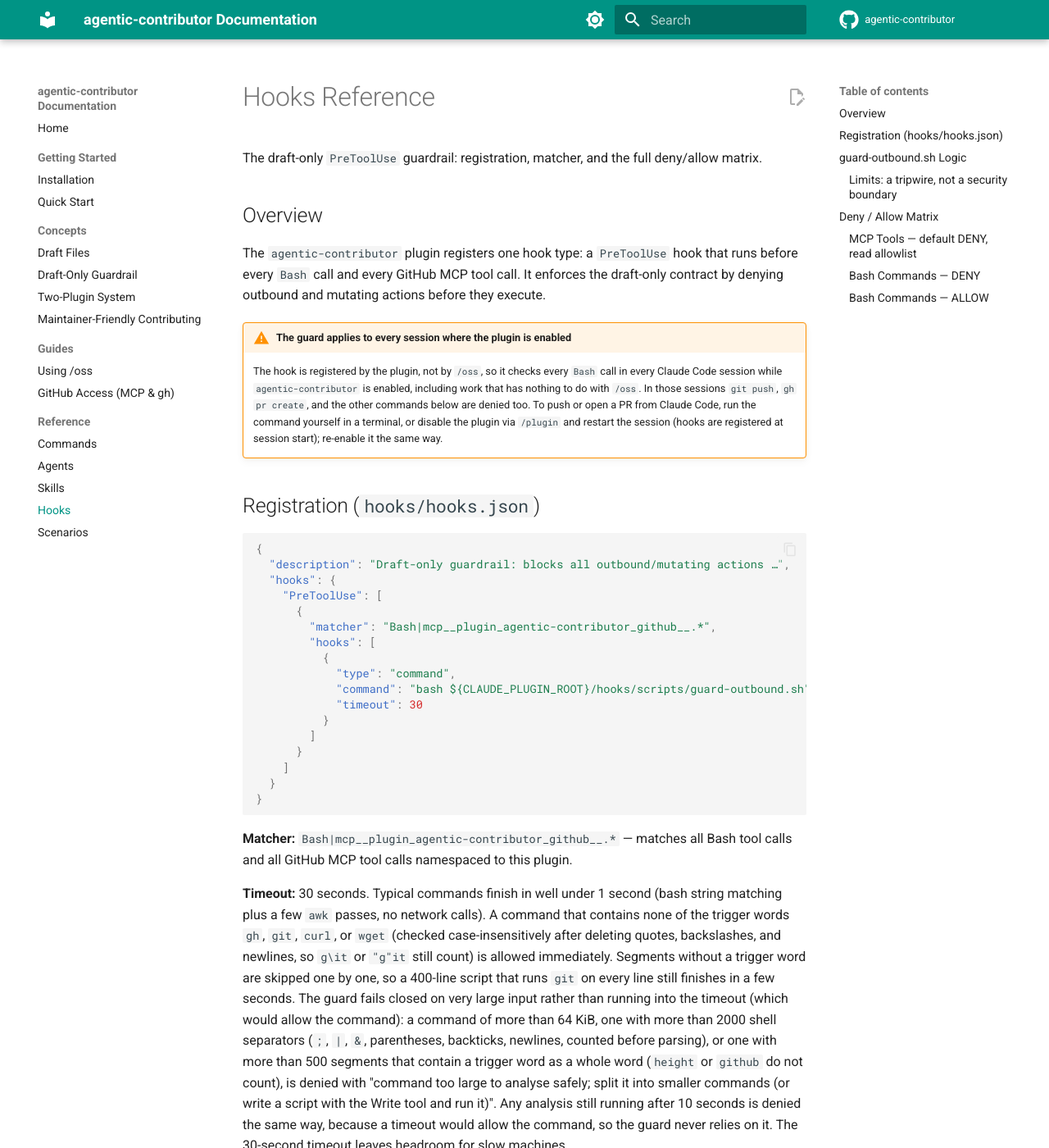
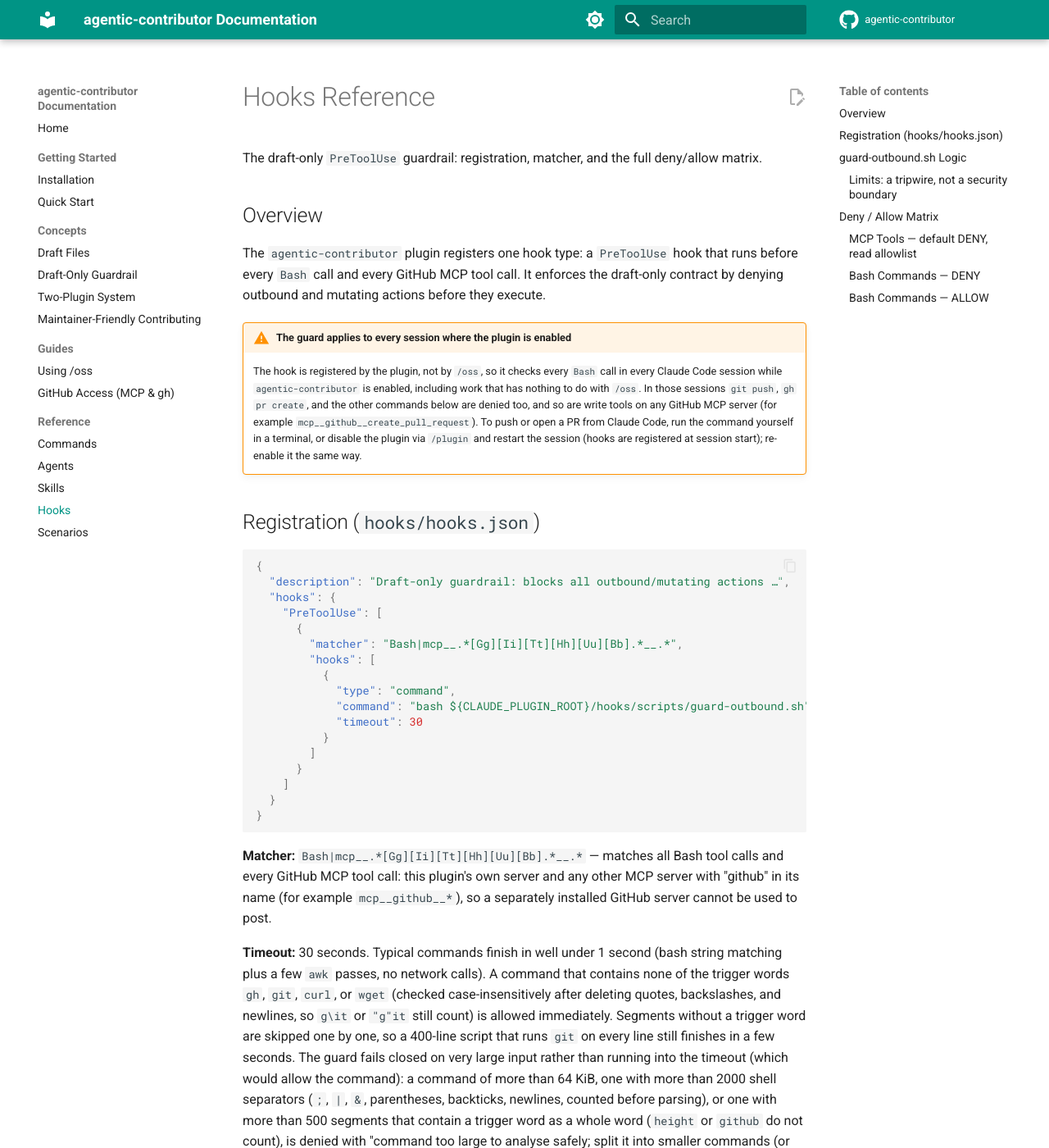
Before and after one commit to josix/agentic-contributor, an MkDocs documentation site: the page built from docs/reference/hooks.md, in a window 1280 px wide and 1400 px high. Shown: the whole window at 82% size. Built offline with MkDocs 1.6.1 and Material for MkDocs 9.7.7, drawn with Linux system fonts in a browser that asks for light colours; comment, search, counter and statistics services are not loaded; some of the changed text lies outside the part shown.

Commit message:
fix: guard all GitHub MCP servers; mark report-tier drafts unsendable
- Guard matcher and read allowlist now cover any MCP server with "github"
  in its name, so mcp__github__* write tools can't post (10 new guard cases).
- Report-tier files (status, find, norms, setup) set body_format: 2 and
  sendable: false instead of omitting body_format (legacy = sendable).
- oss-researcher comment no longer claims the hook covers every tool.

Co-Authored-By: Claude Opus 5.5 <noreply@anthropic.com>

````diff
--- a/docs/reference/hooks.md
+++ b/docs/reference/hooks.md
@@ -10,7 +10,8 @@ The `agentic-contributor` plugin registers one hook type: a `PreToolUse` hook th
     The hook is registered by the plugin, not by `/oss`, so it checks every `Bash` call in every
     Claude Code session while `agentic-contributor` is enabled, including work that has nothing to
     do with `/oss`. In those sessions `git push`, `gh pr create`, and the other commands below are
-    denied too. To push or open a PR from Claude Code, run the command yourself in a terminal, or
+    denied too, and so are write tools on any GitHub MCP server (for example
+    `mcp__github__create_pull_request`). To push or open a PR from Claude Code, run the command yourself in a terminal, or
     disable the plugin via `/plugin` and restart the session (hooks are registered at session
     start); re-enable it the same way.
 
@@ -22,7 +23,7 @@ The `agentic-contributor` plugin registers one hook type: a `PreToolUse` hook th
   "hooks": {
     "PreToolUse": [
       {
-        "matcher": "Bash|mcp__plugin_agentic-contributor_github__.*",
+        "matcher": "Bash|mcp__.*[Gg][Ii][Tt][Hh][Uu][Bb].*__.*",
         "hooks": [
           {
             "type": "command",
@@ -36,7 +37,7 @@ The `agentic-contributor` plugin registers one hook type: a `PreToolUse` hook th
 }
 ```
 
-**Matcher:** `Bash|mcp__plugin_agentic-contributor_github__.*` — matches all Bash tool calls and all GitHub MCP tool calls namespaced to this plugin.
+**Matcher:** `Bash|mcp__.*[Gg][Ii][Tt][Hh][Uu][Bb].*__.*` — matches all Bash tool calls and every GitHub MCP tool call: this plugin's own server and any other MCP server with "github" in its name (for example `mcp__github__*`), so a separately installed GitHub server cannot be used to post.
 
 **Timeout:** 30 seconds. Typical commands finish in well under 1 second (bash string matching plus a few `awk` passes, no network calls). A command that contains none of the trigger words `gh`, `git`, `curl`, or `wget` (checked case-insensitively after deleting quotes, backslashes, and newlines, so `g\it` or `"g"it` still count) is allowed immediately. Segments without a trigger word are skipped one by one, so a 400-line script that runs `git` on every line still finishes in a few seconds. The guard fails closed on very large input rather than running into the timeout (which would allow the command): a command of more than 64 KiB, one with more than 2000 shell separators (`;`, `|`, `&`, parentheses, backticks, newlines, counted before parsing), or one with more than 500 segments that contain a trigger word as a whole word (`height` or `github` do not count), is denied with "command too large to analyse safely; split it into smaller commands (or write a script with the Write tool and run it)". Any analysis still running after 10 seconds is denied the same way, because a timeout would allow the command, so the guard never relies on it. The 30-second timeout leaves headroom for slow machines.
 
@@ -72,7 +73,7 @@ Known gaps are recorded as `known-bypass` rows in `hooks/tests/guard-cases.tsv`.
 
 ### MCP Tools — default DENY, read allowlist
 
-The plugin's GitHub MCP namespace is **default-deny**. The script takes the tool-name suffix after the last `__` and allows it only when it names a read tool:
+Every GitHub MCP server is **default-deny**: this plugin's own and any other server whose name contains `github` in any case. The script takes the tool-name suffix after the last `__` and allows it only when it names a read tool:
 
 ```
 get_*  |  list_*  |  search_*  |  issue_read  |  pull_request_read
````
Also changed, not shown: CHANGELOG.md (+2 -0 lines), agents/oss-researcher.md (+5 -4 lines), commands/oss.md (+6 -4 lines), docs/concepts/draft-files.md (+4 -4 lines), docs/concepts/draft-only-guardrail.md (+3 -3 lines), 3 other files.
